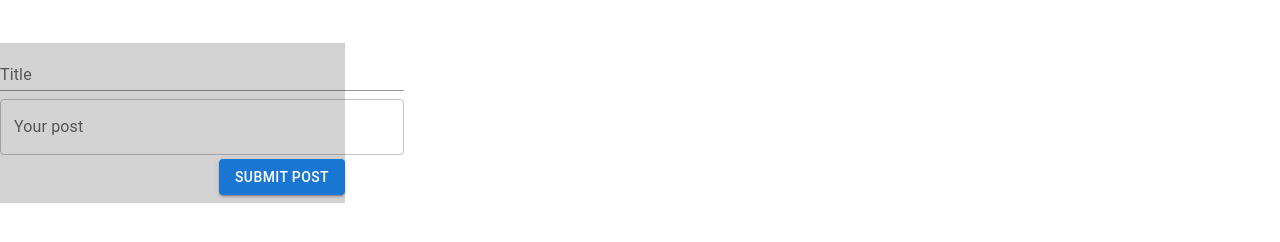
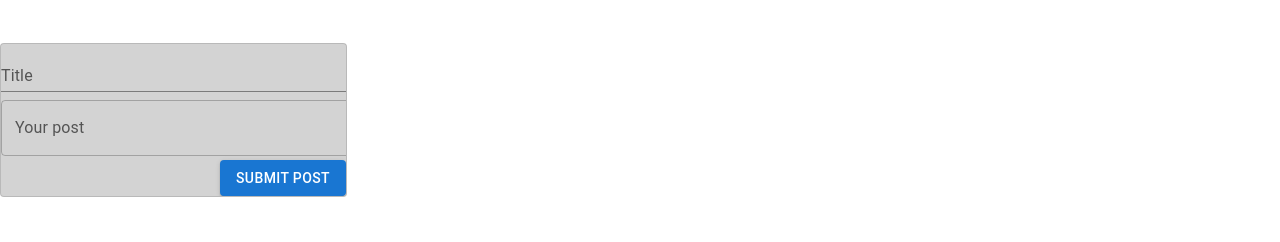
Before and after one commit to JoergSchmid/AlgoSocial, a React (Create React App) app: page / in a window 1280 px wide. Shown: the part 210-452 px from the top of the page. Built offline with nearby package versions, Linux system fonts and the light colour scheme.

Commit message:
Replace box with card component.

```diff
--- a/src/Profile/Post/PostInput.tsx
+++ b/src/Profile/Post/PostInput.tsx
@@ -1,5 +1,5 @@
 import { PostType } from "../Profile";
-import { Box, Button, TextField } from "@mui/material";
+import { Card, Button, TextField } from "@mui/material";
 
 export default function PostInput({submitPost}: {submitPost: (post: PostType) => void}) {
     const handleSubmitButtonClick = (event: any) => {
@@ -10,12 +10,12 @@ export default function PostInput({submitPost}: {submitPost: (post: PostType) =>
     }
 
     return (
-        <Box sx={{width: 345, height: 160, backgroundColor: "lightgrey"}}>
+        <Card variant="outlined" style={{width: 345, height: "auto", backgroundColor: "lightgrey"}}>
             <form onSubmit={handleSubmitButtonClick}>
                 <TextField variant="standard" id="title" label="Title" sx={{width: "40ch"}}></TextField><br/>
                 <TextField variant="outlined" id="message" label="Your post" margin="dense" multiline sx={{width: "40ch"}}></TextField><br/>
-                <Button variant="contained" type="submit" style={{float:"right"}}>Submit Post</Button>
+                <Button variant="contained" type="submit" style={{float: "right"}}>Submit Post</Button>
             </form>
-        </Box>
+        </Card>
     );
 }
```
